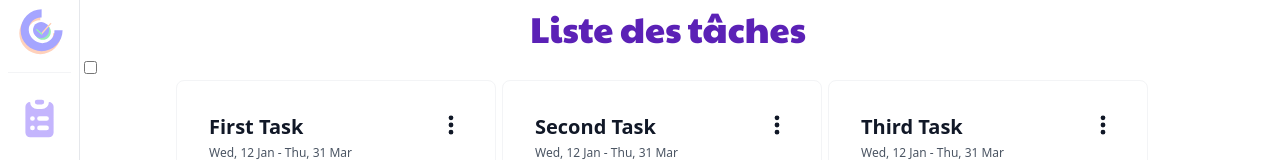
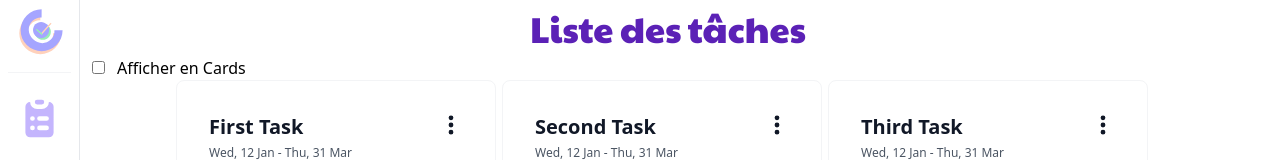
Before and after one commit to lisaseayou/projet_compito_2022_front, a React (Create React App) app: page /tasks in a window 1280 px wide. Shown: the top 160 px of the page. Built offline with nearby package versions, Linux system fonts and the light colour scheme; a web font is replaced by a local one.

Commit message:
add text checkbox

```diff
--- a/src/pages/Tasks.tsx
+++ b/src/pages/Tasks.tsx
@@ -30,7 +30,8 @@ const Tasks = () => {
       </h1>
       <div>
         <label>
-          <input type="checkbox" className="ml-1" onChange={showCards} />
+          <input type="checkbox" className="ml-3 mr-3" onChange={showCards} />
+          Afficher en Cards
         </label>
       </div>
       {isChecked ? (
```
